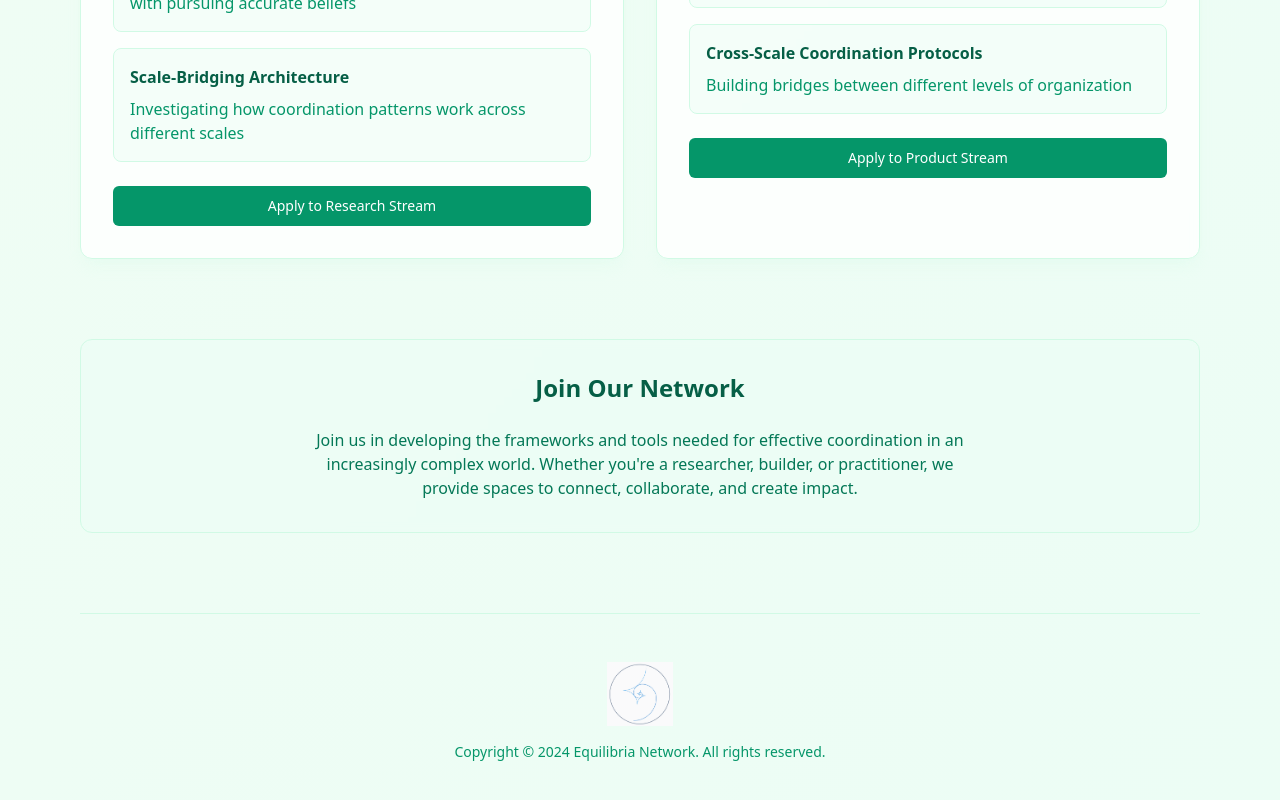
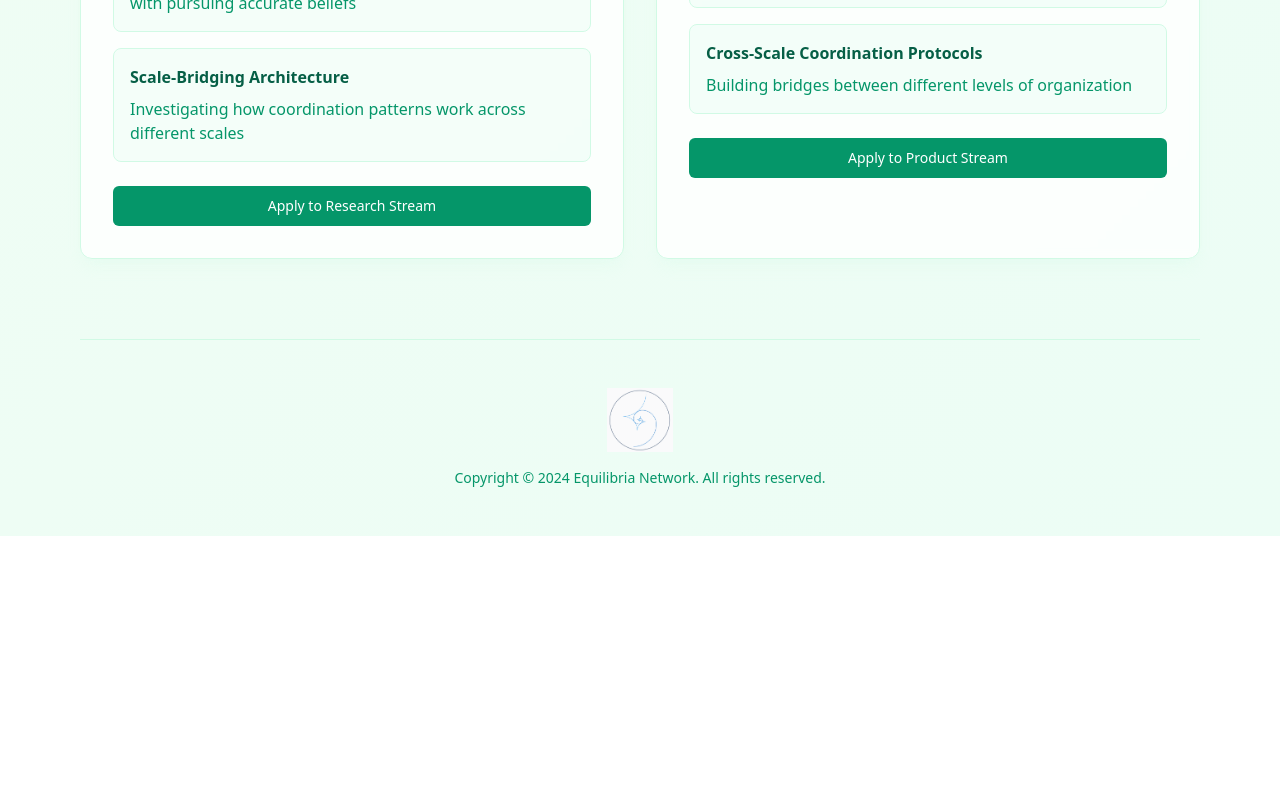
Before and after one commit to Equilibria-Network/eq-network, a React (Vite) app: page / in a window 1280 px wide. Shown: the part 751-1551 px from the top of the page. After the commit the page ends 1287 px from the top, so only its background shows below. Built offline with nearby package versions, Linux system fonts and the light colour scheme.

Commit message:
Update Index.tsx

```diff
--- a/src/pages/Index.tsx
+++ b/src/pages/Index.tsx
@@ -89,17 +89,6 @@ const Index = () => {
           </section>
         </div>
 
-        {/* Call to Action */}
-        <section className="text-center space-y-6 bg-emerald-50/50 backdrop-blur-sm p-8 rounded-xl border border-emerald-100 animate-fade-up">
-          <h2 className="text-2xl font-semibold text-emerald-800">
-            Join Our Network
-          </h2>
-          <p className="text-emerald-700 max-w-2xl mx-auto">
-            Join us in developing the frameworks and tools needed for effective coordination in an increasingly complex world. Whether you're a researcher, builder, or practitioner, we provide spaces to connect, collaborate, and create impact.
-          </p>
-          {/* Remove the form element and its button */}
-        </section>
-
         {/* Newsletter Signup */}
         <section className="text-center space-y-6 animate-fade-up">
           <div className="ml-embedded" data-form="NU2hRJ"></div>
```
